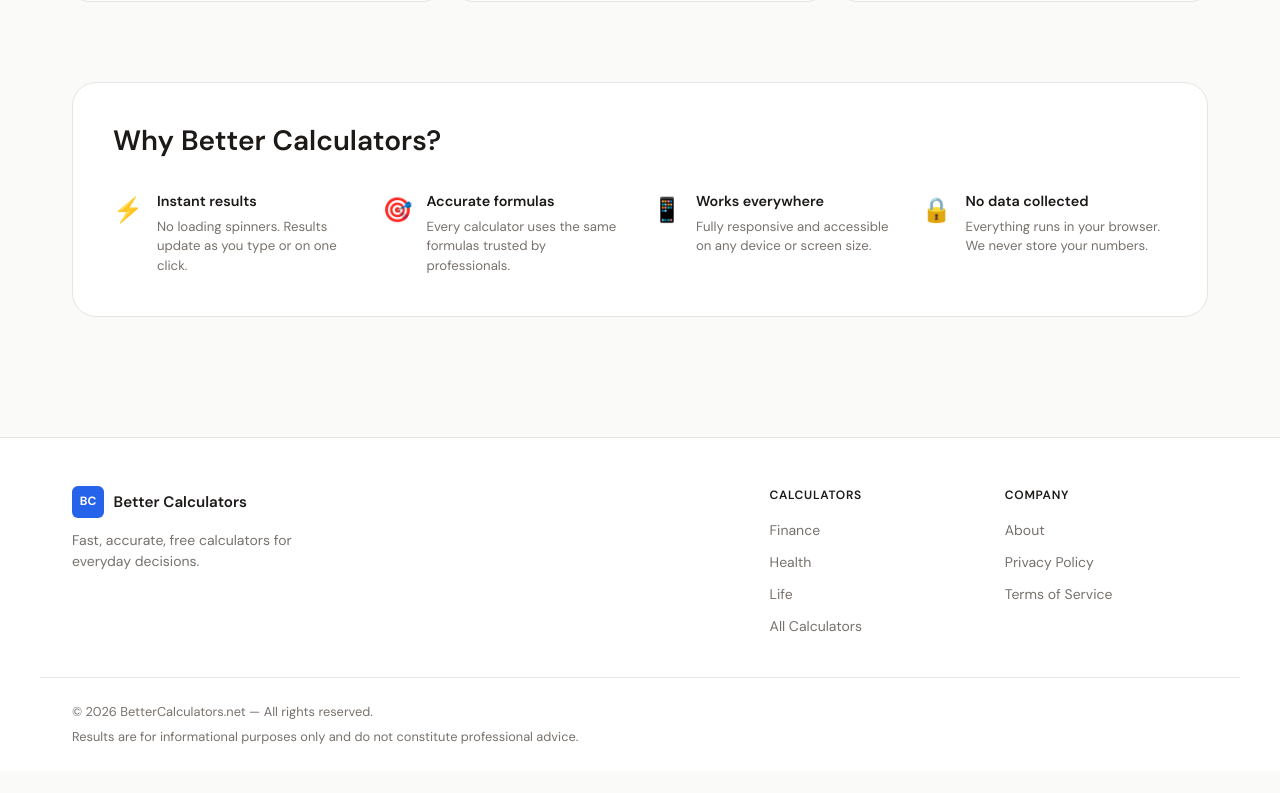
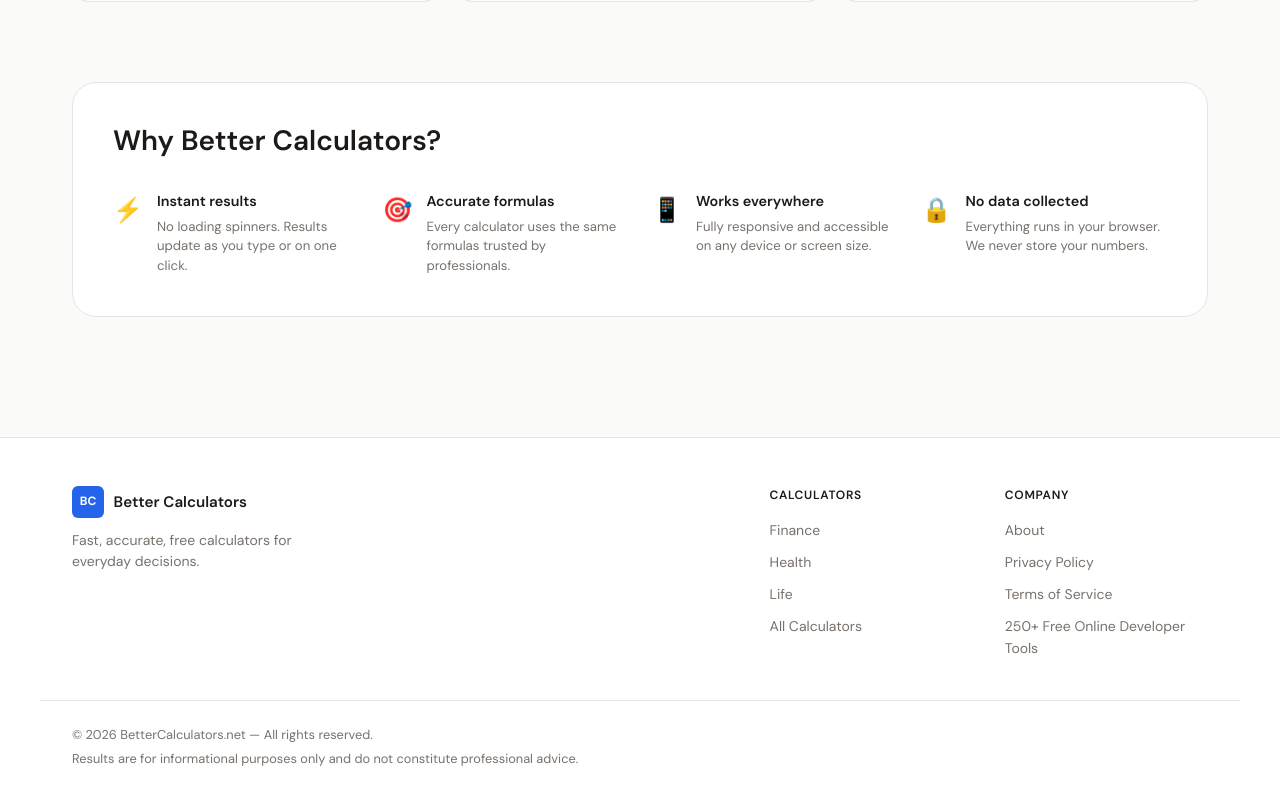
Before and after one commit to CodeAndCalories/better-calculators, a Next.js app: page / in a window 1280 px wide. Shown: the part 2131-2924 px from the top of the page. Before the commit the page ends 2902 px from the top, so only its background shows below. Built offline with nearby package versions, Linux system fonts and the light colour scheme.

Commit message:
footer toolsdock link added

```diff
--- a/src/components/layout/Footer.tsx
+++ b/src/components/layout/Footer.tsx
@@ -28,6 +28,14 @@ export default function Footer() {
             <Link href="/about">About</Link>
             <Link href="/privacy">Privacy Policy</Link>
             <Link href="/terms">Terms of Service</Link>
+           <a
+             href="https://toolsdock.io"
+             target="_blank"
+             rel="noopener noreferrer"
+             className={styles.link}
+            >
+            250+ Free Online Developer Tools
+        </a>
           </div>
         </nav>
       </div>
```
